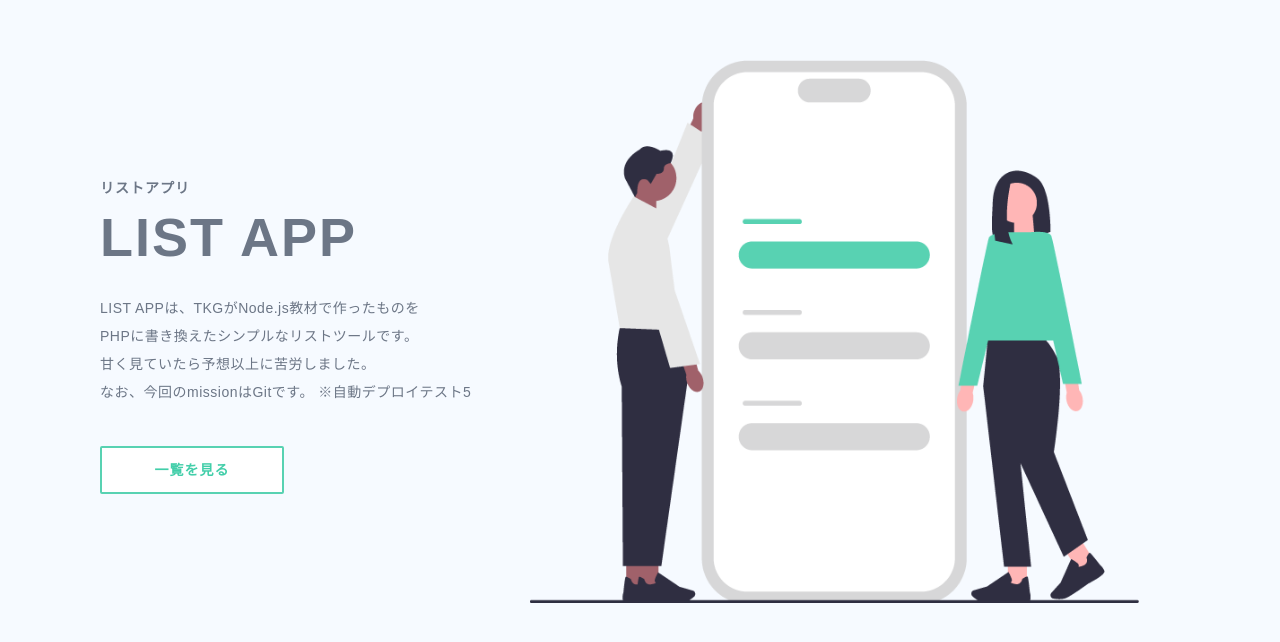
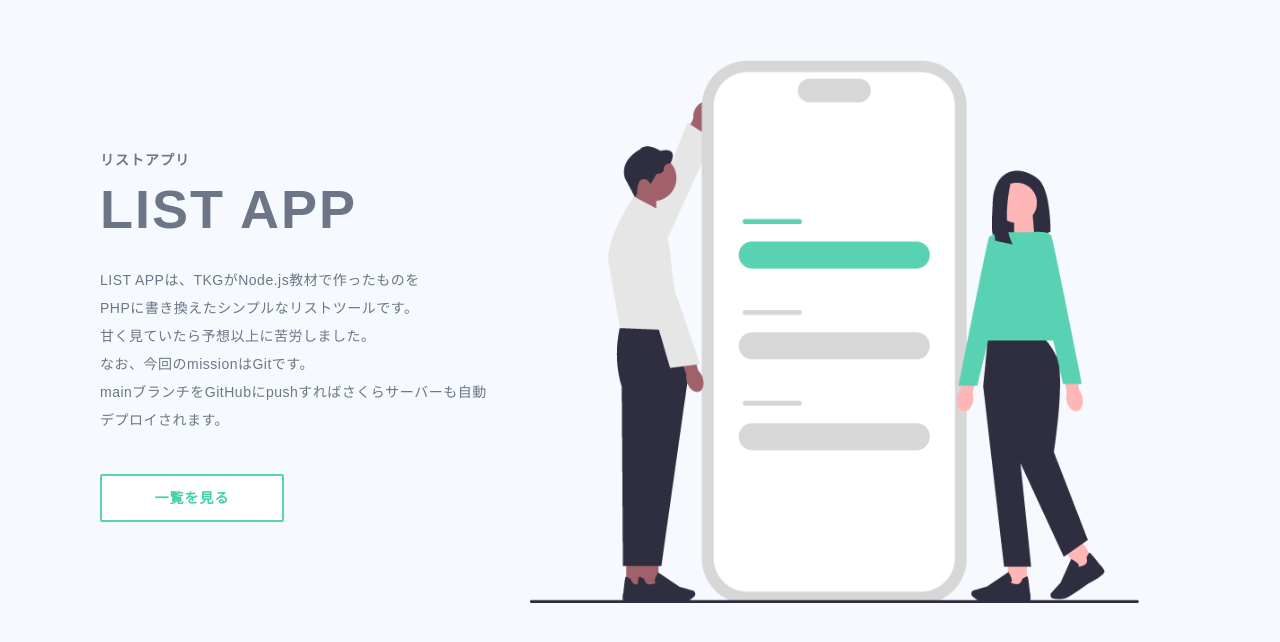
Before and after one commit to tkg-geek/list-app, a PHP site: page / in a window 1280 px wide. Shown: the top 642 px of the page. Run offline with PHP 8.4, Linux system fonts and the light colour scheme.

Commit message:
Auto deploy test6

```diff
--- a/index.php
+++ b/index.php
@@ -15,8 +15,8 @@
                 LIST APPは、TKGがNode.js教材で作ったものを<br>
                 PHPに書き換えたシンプルなリストツールです。<br>
                 甘く見ていたら予想以上に苦労しました。<br>
-                なお、今回のmissionはGitです。
-                ※自動デプロイテスト5
+                なお、今回のmissionはGitです。<br>
+                mainブランチをGitHubにpushすればさくらサーバーも自動デプロイされます。
             </p>
             <a class="index-button" href="list.php">一覧を見る</a>
         </div>
```
